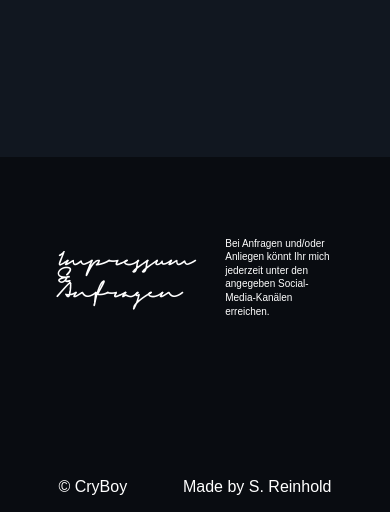
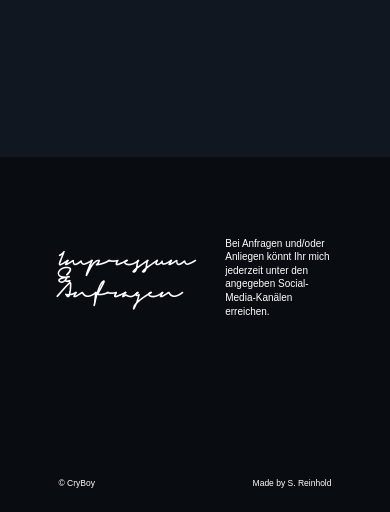
Before and after one commit to hardcoreseb/cryboy-website, a plain HTML site: page index.html in a window 390 px wide. Shown: the part 1405-1917 px from the top of the page. Drawn offline with Linux system fonts and the light colour scheme.

Commit message:
Footer font-size

```diff
--- a/styles/footer.css
+++ b/styles/footer.css
@@ -2,6 +2,7 @@ footer {
     display: flex;
     justify-content: space-between;
     margin-bottom: 1rem;
+    font-size: clamp(0.5rem, 0.1250rem + 1.6667vw, 1rem);
 }
 
 .copyright {
```
